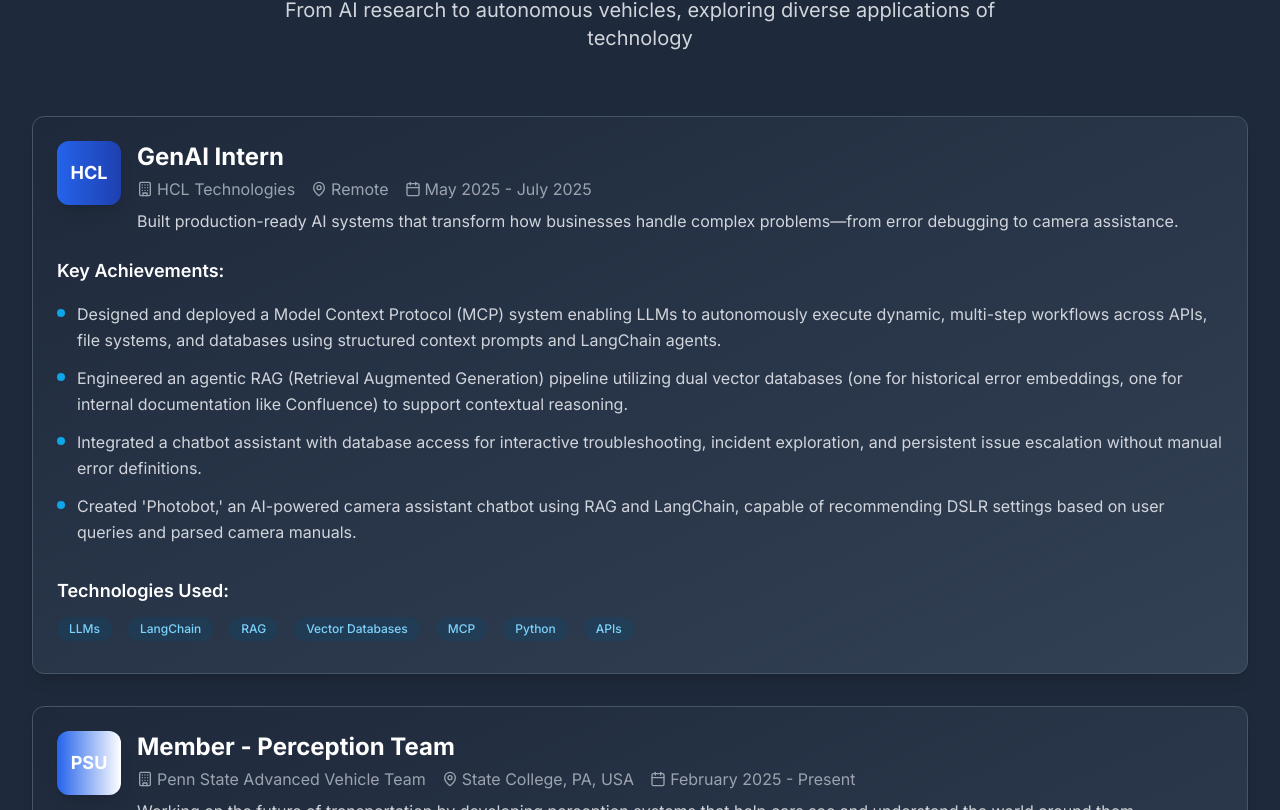
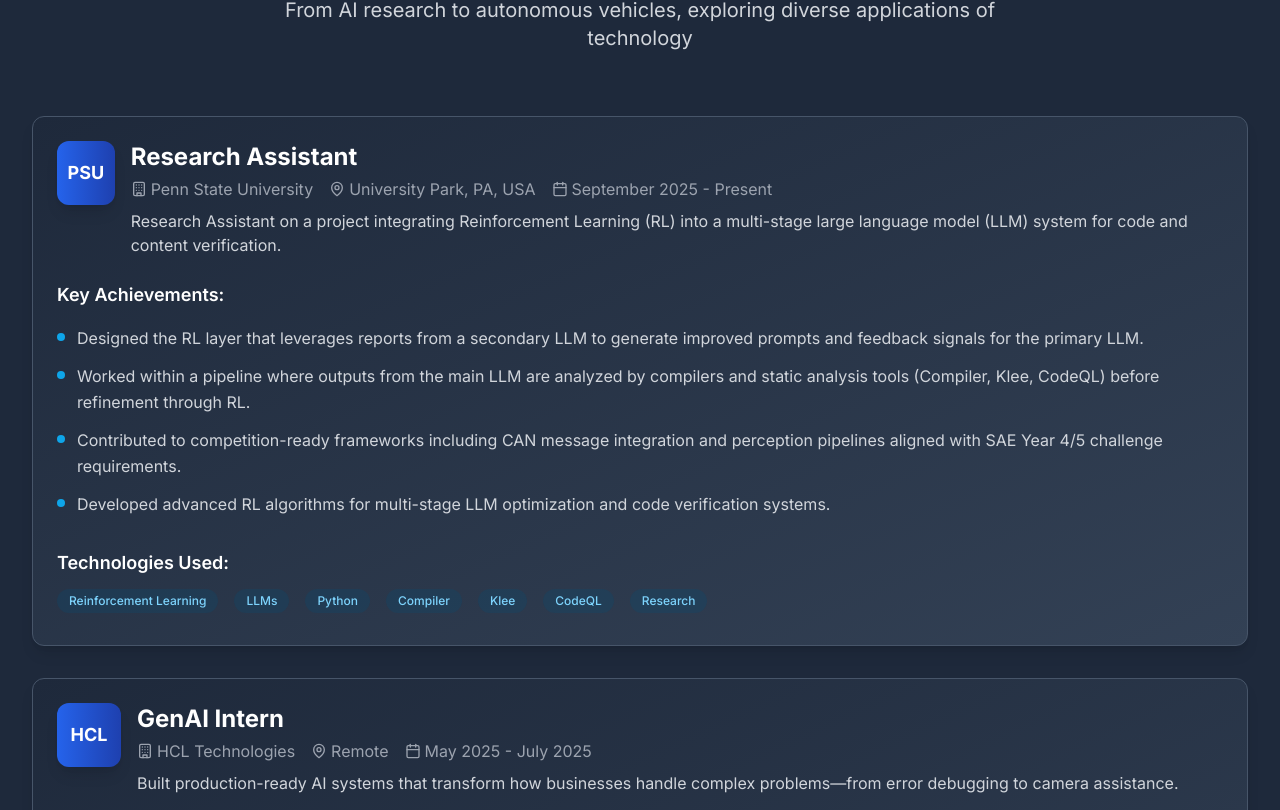
Before and after one commit to Siddhanta22/siddhantamohanty.github.io, a React (Create React App) app: page / in a window 1280 px wide. Shown: the part 6510-7320 px from the top of the page. Built offline with nearby package versions, Linux system fonts and the light colour scheme.

Commit message:
Add Research Assistant position at Penn State University

```diff
--- a/src/components/Experience.js
+++ b/src/components/Experience.js
@@ -12,6 +12,23 @@
   const experiences = [
     {
       id: 1,
+      company: "Penn State University",
+      role: "Research Assistant",
+      location: "University Park, PA, USA",
+      dates: "September 2025 - Present",
+      description: "Research Assistant on a project integrating Reinforcement Learning (RL) into a multi-stage large language model (LLM) system for code and content verification.",
+      achievements: [
+        "Designed the RL layer that leverages reports from a secondary LLM to generate improved prompts and feedback signals for the primary LLM.",
+        "Worked within a pipeline where outputs from the main LLM are analyzed by compilers and static analysis tools (Compiler, Klee, CodeQL) before refinement through RL.",
+        "Contributed to competition-ready frameworks including CAN message integration and perception pipelines aligned with SAE Year 4/5 challenge requirements.",
+        "Developed advanced RL algorithms for multi-stage LLM optimization and code verification systems."
+      ],
+      technologies: ["Reinforcement Learning", "LLMs", "Python", "Compiler", "Klee", "CodeQL", "Research"],
+      logo: "PSU",
+      color: "from-blue-600 to-blue-800"
+    },
+    {
+      id: 2,
       company: "HCL Technologies",
       role: "GenAI Intern",
       location: "Remote",
@@ -28,7 +45,7 @@
       color: "from-blue-600 to-blue-800"
     },
     {
-      id: 2,
+      id: 3,
       company: "Penn State Advanced Vehicle Team",
       role: "Member - Perception Team",
       location: "State College, PA, USA",
@@ -45,7 +62,7 @@
       color: "from-blue-600 to-white"
     },
     {
-      id: 3,
+      id: 4,
       company: "Elevatoz Loyalty",
       role: "Data Analytics Intern",
       location: "Bengaluru, KA, India",
```
